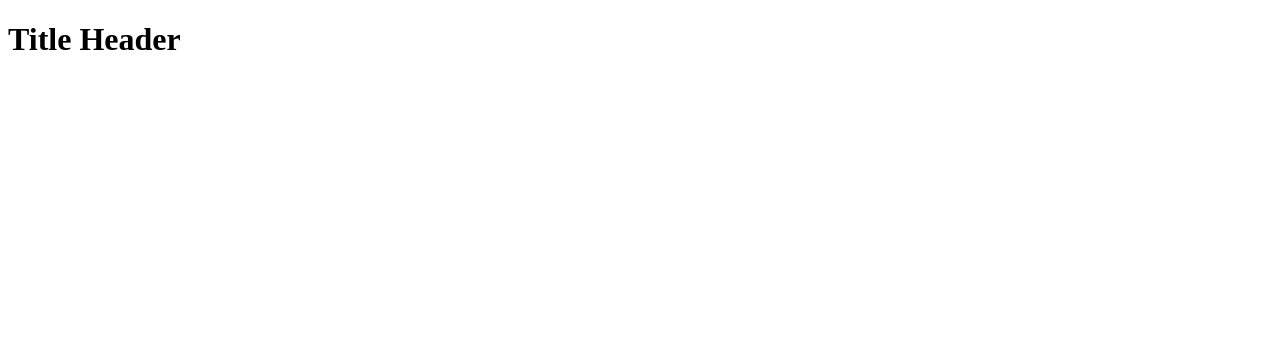
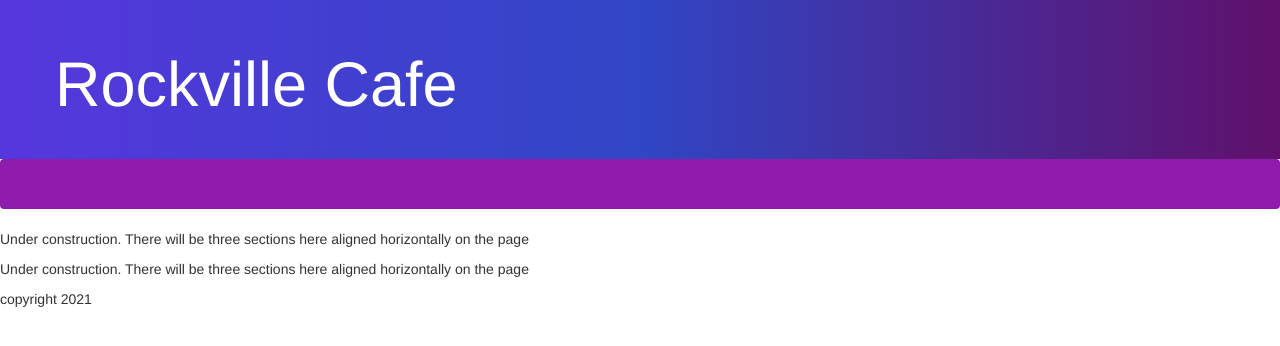
Before and after one commit to roylowe/rockville-cafe, a website: page index.html in a window 1280 px wide. Drawn offline with nearby package versions, Linux system fonts and the light colour scheme.

Commit message:
adding structure to index page and created other folders

```diff
--- /dev/null
+++ b/css/styles.css
@@ -0,0 +1,10 @@
+.jumbotron {
+    margin: 0;
+    padding: 30px;
+    background-image: linear-gradient(to right, #5637dd, #3046C5, #60106b);
+    color: white;
+}
+
+.navbar {
+    background-color: #901CAD;
+}
--- a/index.html
+++ b/index.html
@@ -4,9 +4,48 @@
     <meta charset="UTF-8">
     <meta http-equiv="X-UA-Compatible" content="IE=edge">
     <meta name="viewport" content="width=device-width, initial-scale=1.0">
+      <!-- Bootstrap CSS-->
+      <link rel="stylesheet" href="node_modules/bootstrap/dist/css/bootstrap.min.css" />
+      <!--Additional css styles-->
+      <link rel="stylesheet" href="node_modules/font-awesome/css/font-awesome.min.css" />
+      <link rel="stylesheet" href="node_modules/bootstrap-social/bootstrap-social.css" />
+      <link rel="stylesheet" href="css/styles.css" />
     <title>Rockville Cafe</title>
 </head>
 <body>
-    <h1>Title Header</h1>
+    <!--Create a larger Title section at the top of the web page-->
+    <header class="jumbotron jumbotron-fluid">
+        <div class="container">
+            <div class="row row-content align-items-center">
+                <div class="col-4 col-sm-3 col-md-2 align-self-center">
+                   <!-- <img src="img/logo.png" class="img-fluid" alt="logo image in the header"/> -->
+                </div>
+                <div class="col">
+                    <h1>Rockville Cafe</h1>
+                </div>
+            </div>
+        </div>
+
+    </header>
+    <nav class="navbar">
+
+    </nav>
+    <!-- cafe information section division-->
+    <div class="cafe-info">
+        <p>Under construction.  There will be three sections here aligned horizontally on the page</p>
+    </div>
+    <!-- Monthly specials section division-->
+    <div class="monthly-specials">
+        <p>Under construction.  There will be three sections here aligned horizontally on the page</p>
+    </div>
+    <footer class="site-footer">
+        copyright 2021
+    </footer>
+     <!-- jQuery must come first, then Popper.js, then the Bootstrap JavaScript plugins.-->
+     <script src="node_modules/jquery/dist/jquery.slim.min.js"></script>
+     <script src="node_modules/popper.js/dist/umd/popper.min.js"></script>
+     <script src="node_modules/bootstrap/dist/js/bootstrap.min.js"></script>
+     <script src="js/scripts.js"></script>
+
 </body>
 </html>
```
Also changed, not shown: js/scripts.js (added), 3 other files.
